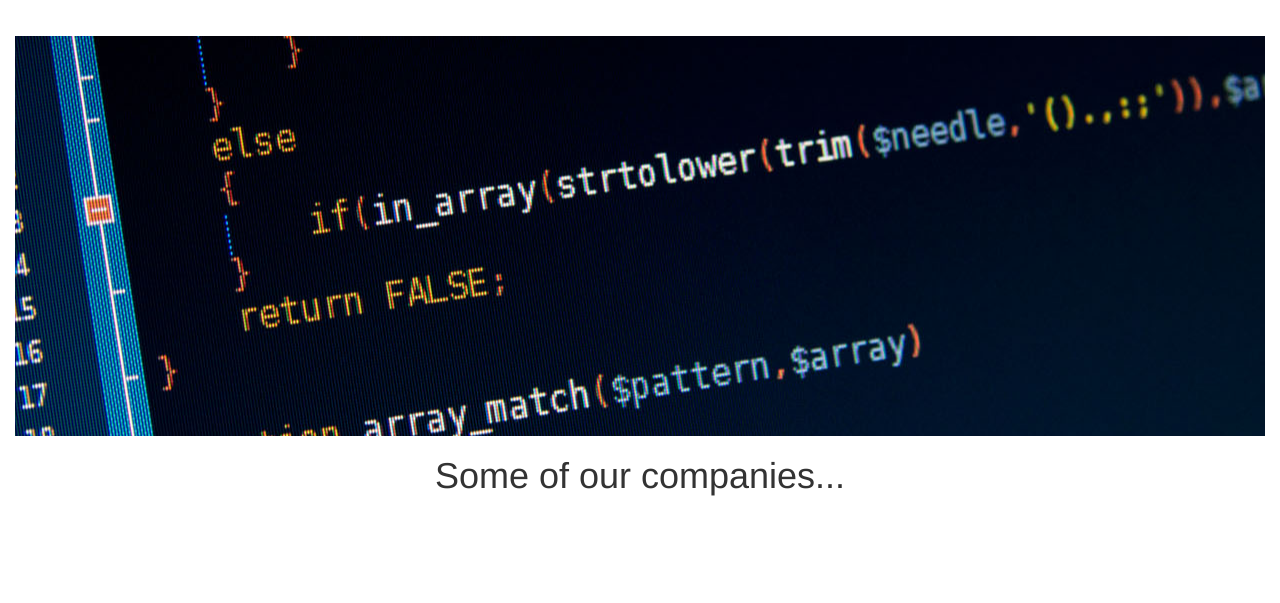
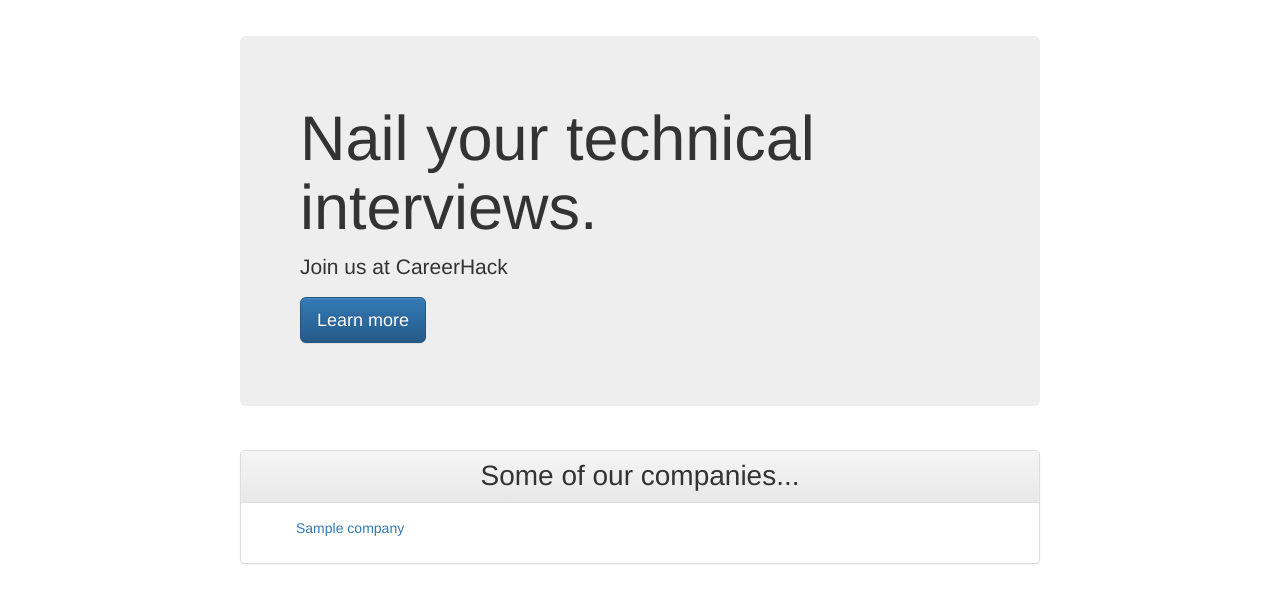
Before and after one commit to g12mcgov/CareerHack, a Flask app: page / in a window 1280 px wide. Shown: the part 76-679 px from the top of the page. Run offline with Flask 2, Linux system fonts and the light colour scheme; tables that the repository leaves empty hold one stand-in row (values such as "Sample post"); parts of the project's set-up code (start-up, migrations or seed data) failed here and were passed over; some libraries are stand-ins or nearby versions.

Commit message:
Adding a lot of updates

```diff
--- a/app.py
+++ b/app.py
@@ -8,7 +8,7 @@
 # @Web:    http://grantmcgovern.com
 #
 # @Last Modified by:   grantmcgovern
-# @Last Modified time: 2015-12-07 23:44:20
+# @Last Modified time: 2015-12-09 00:20:36
 
 
 import sys
@@ -26,13 +26,13 @@ from flask import (
 from flask_sqlalchemy import SQLAlchemy
 
 ## Models
-from models.models import db
+from models.models import *
 
 ########################################################
 ## FLASK APP
 ########################################################
 app = Flask("careerhack", static_url_path='/static')
-app.config['SQLALCHEMY_DATABASE_URI'] = 'postgres://plqahetrqpbetx:z5jiF9_oetqDGNGyzsE7Gicrq0@ec2-54-204-5-56.compute-1.amazonaws.com:5432/d5tdjoc0h355vn'
+app.config['SQLALCHEMY_DATABASE_URI'] = 'postgres://mjejkxwhhvmwop:o-nMAMf3-Z-XRgGSuhMm6i9yUE@ec2-54-204-8-224.compute-1.amazonaws.com:5432/d9iv7in7po4q9k'
 
 ########################################################
 ## DATABASE
@@ -48,7 +48,40 @@ def index():
 	"""
 	[index.html] - Returns the main index page
 	"""
-	return render_template('index.html')
+	with app.app_context():
+		companies = [company.Name for company in Company.query.all()]
+
+	return render_template(
+		'index.html',
+		number_of_companies=len(companies),
+		companies_list=companies,
+		url=request.base_url
+		)
+
+@app.route('/about')
+def about():
+	return render_template('about.html')
+
+
+@app.route('/<company_name>')
+def company(company_name):
+	"""
+	[Company] - Fills a company HTML
+	"""
+	with app.app_context():
+		query = db.engine.execute(
+			'select * from "Companies" inner join (select * from "Interviewers" inner join (select * from "Questions" left outer join (select * from "Answers") as joinC using ("QuestionID")) as joinB using ("InterviewerID")) AS joinA using ("CompanyID") WHERE "Name"=\'%s\';' % company_name
+			)
+
+		metadata = [item for item in query]
+
+		print metadata
+
+	return render_template(
+		'company.html',
+		name=company_name,
+		metadata=metadata
+		)
 
 
 ########################################################
--- a/static/css/style.css
+++ b/static/css/style.css
@@ -2,7 +2,7 @@
 * @Author: grantmcgovern
 * @Date:   2015-12-07 22:45:35
 * @Last Modified by:   grantmcgovern
-* @Last Modified time: 2015-12-07 23:03:29
+* @Last Modified time: 2015-12-09 00:12:54
 */
 
 
@@ -26,7 +26,50 @@
 	padding-right: 0;
 }
 
+.billboard {
+	width: 800px;
+	margin: 0 auto;
+}
+
 .companies {
+	width: 800px;
+	margin: 0 auto;
+	margin-top: 1em;
+}
+
+.companies h1 {
 	text-align: center;
 	font-size: 1em;
 }
+
+.companies h3 {
+	font-size: 2em;
+	text-align: center;
+}
+
+.questions {
+	width: 800px;
+	margin: 0 auto;
+}
+
+.questions h1 {
+	text-align: center;
+	margin-bottom: 1em;
+}
+
+.questions h3 {
+	text-align: center;
+}
+
+.questions h4 {
+	text-align: center;
+	font-size: 1em;
+}
+
+.about p {
+	text-align: center;
+}
+
+ul {
+    list-style-type: none;
+}
--- a/templates/index.html
+++ b/templates/index.html
@@ -21,11 +21,29 @@
 	    	</div>
 	    </div>
 	    <div class="container-fluid">
-	    	<div class="slideshow"></div>
+	    	<!-- <div class="slideshow"></div> -->
+	    	<div class="billboard">
+		    	<div class="jumbotron">
+				  <h1>Nail your technical interviews.</h1>
+				  <p>Join us at CareerHack</p>
+				  <p><a class="btn btn-primary btn-lg" href="/about" role="button">Learn more</a></p>
+				</div>
+			</div>
 	    </div>
 	    <div class="container-fluid">
 	    	<div class="companies">
-	    		<h1>Some of our companies...</h1>
+	    		<div class="panel panel-default">
+				  <div class="panel-heading">
+				    <h3 class="panel-title">Some of our companies...</h3>
+				  </div>
+				  <div class="panel-body">
+				    <ul>
+		    			{% for company in companies_list %}
+		    				<li><a href="{{ url }}{{ company }}">{{ company }}</a></li>
+		    			{% endfor %}
+	    			</ul>
+				  </div>
+				</div>
 	    	</div>
     </body>
 </html>
```
Also changed, not shown: models/models.py (+19 -21 lines), templates/about.html (added, +11 -0 lines), templates/company.html (added, +42 -0 lines).
